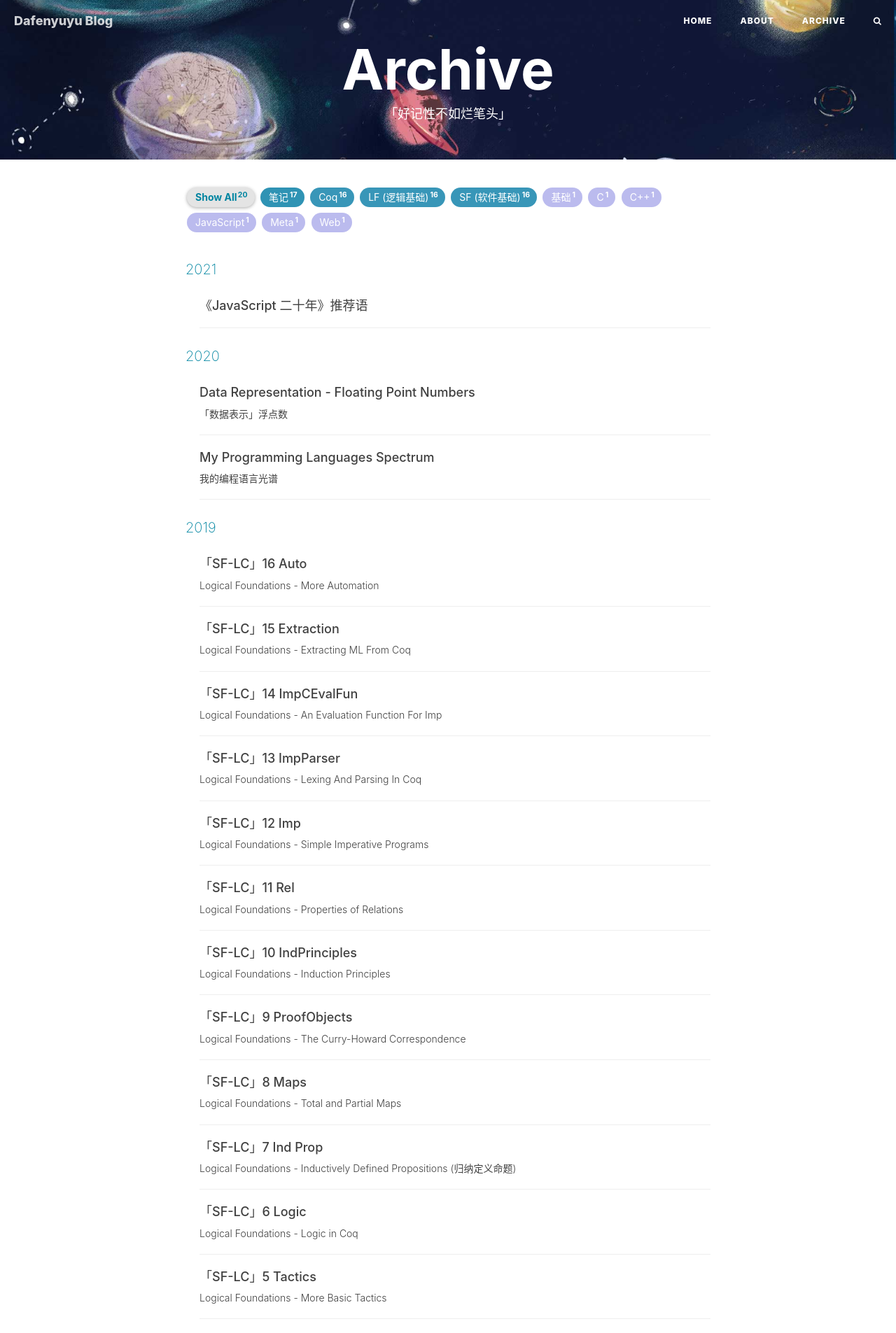
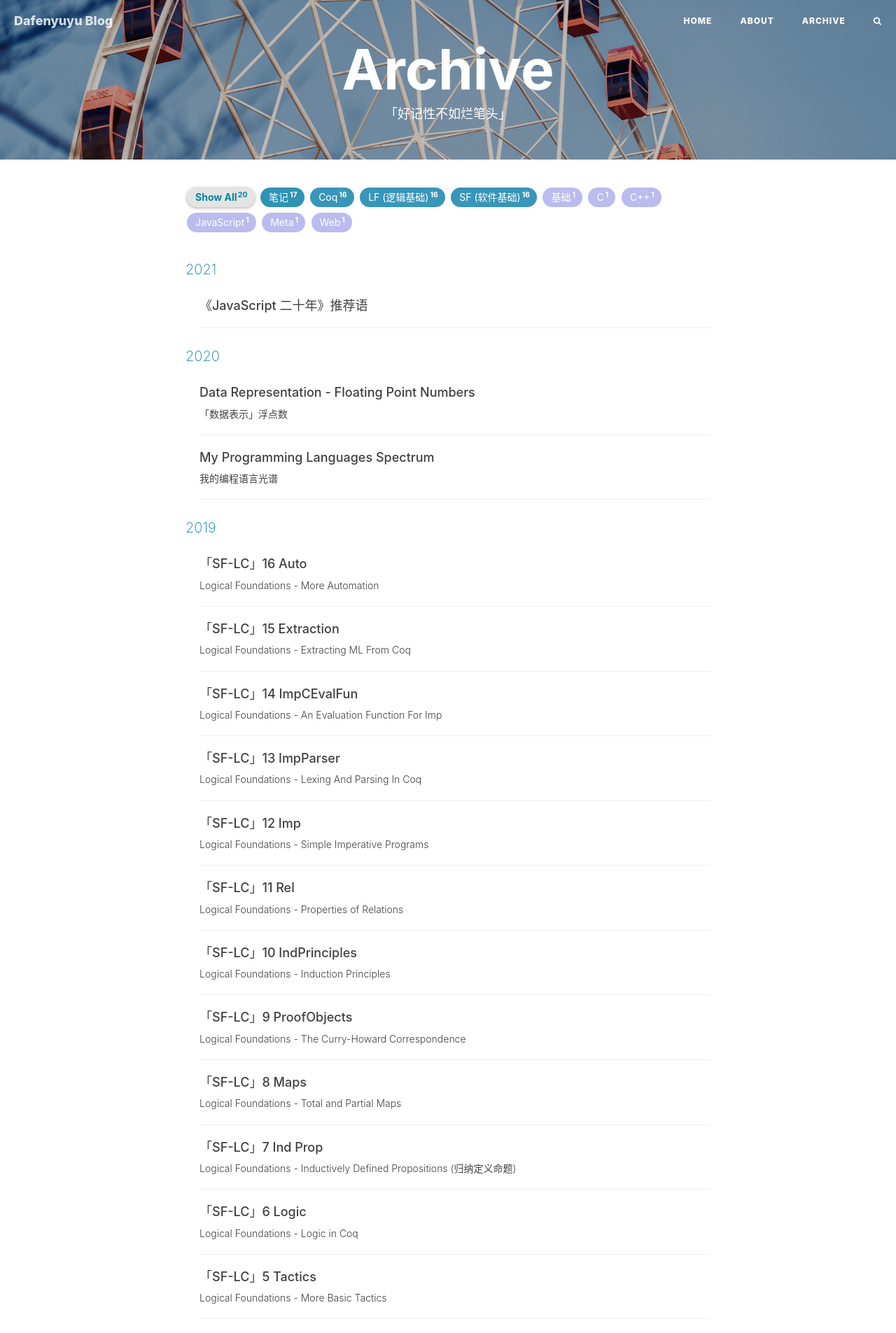
Before and after one commit to Dafenyuyu/Dafenyuyu.github.io, a Jekyll site: the page built from archive.html, in a window 1280 px wide. Shown: the top 1905 px of the page at 70% size. Built offline with Jekyll 4.4.1, drawn with Linux system fonts in a browser that asks for light colours; nearby versions of some CDN libraries; comment, search, counter and statistics services are not loaded.

Commit message:
Update archive.html

```diff
--- a/archive.html
+++ b/archive.html
@@ -2,7 +2,7 @@
 title: Archive
 layout: default
 description: "「好记性不如烂笔头」"
-header-img: "img/bg-little-universe.jpg"
+header-img: "img/tag-bg.jpg"
 ---
 
 <!--
```
